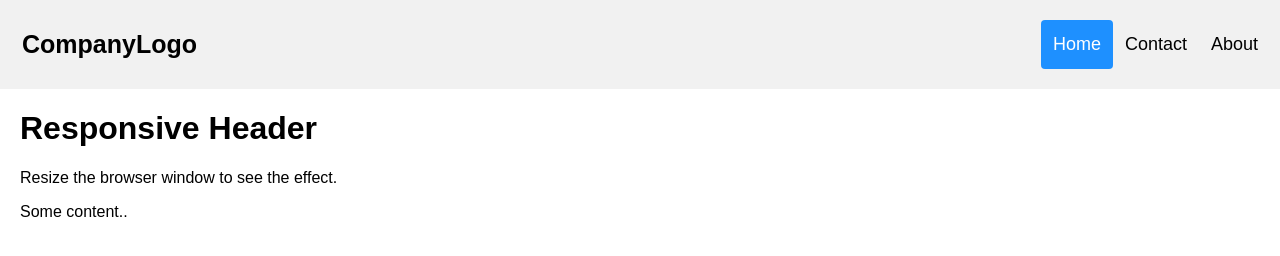
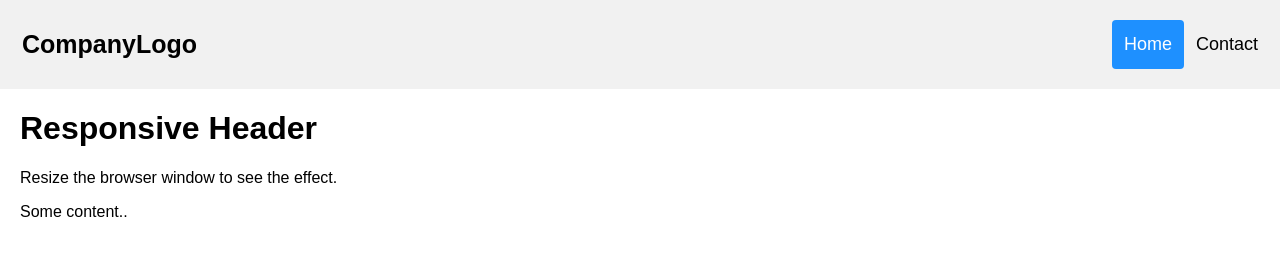
Before and after one commit to onestopgogreen/onestopgogreen.github.io, a plain HTML site: page index.html in a window 1280 px wide. Drawn offline with Linux system fonts and the light colour scheme.

Commit message:
Update index.html

```diff
--- a/index.html
+++ b/index.html
@@ -65,7 +65,7 @@ body {
   <div class="header-right">
     <a class="active" href="#home">Home</a>
     <a href="#contact">Contact</a>
-    <a href="#about">About</a>
+
   </div>
 </div>
 
```
